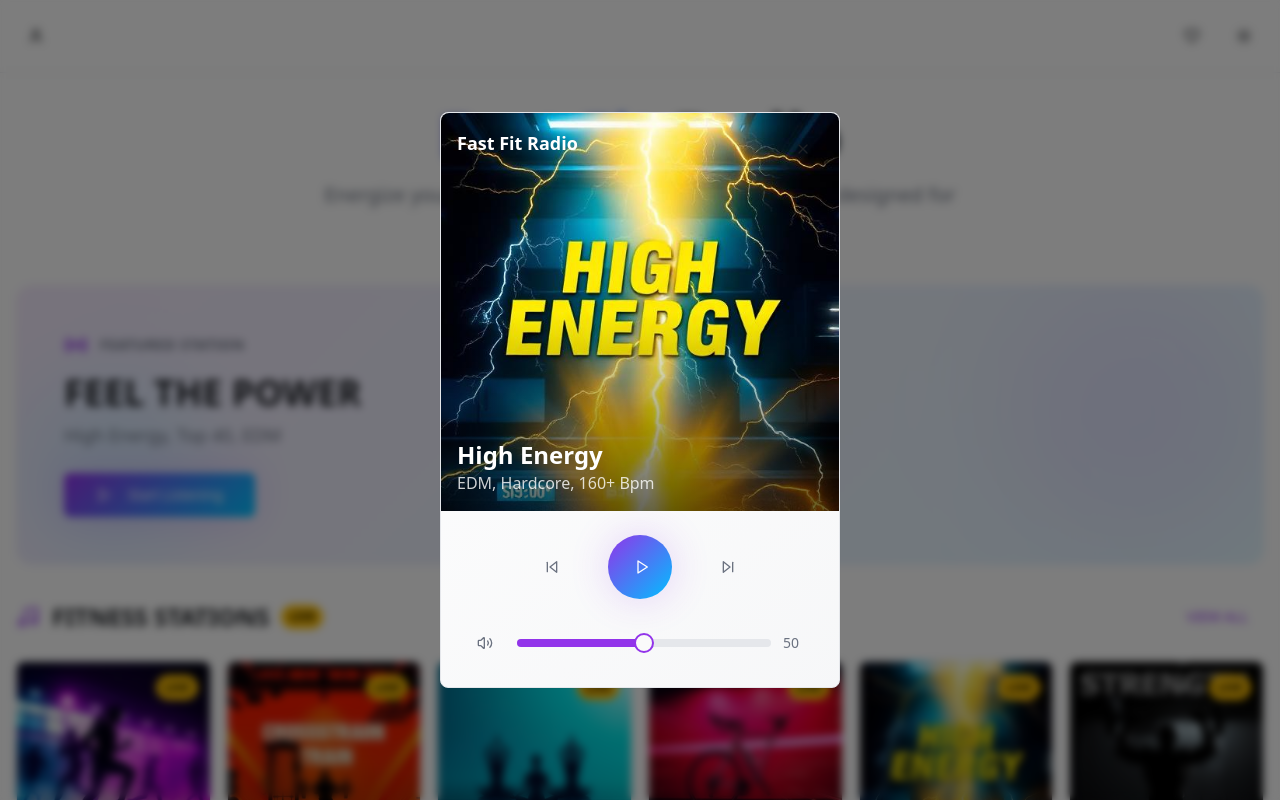
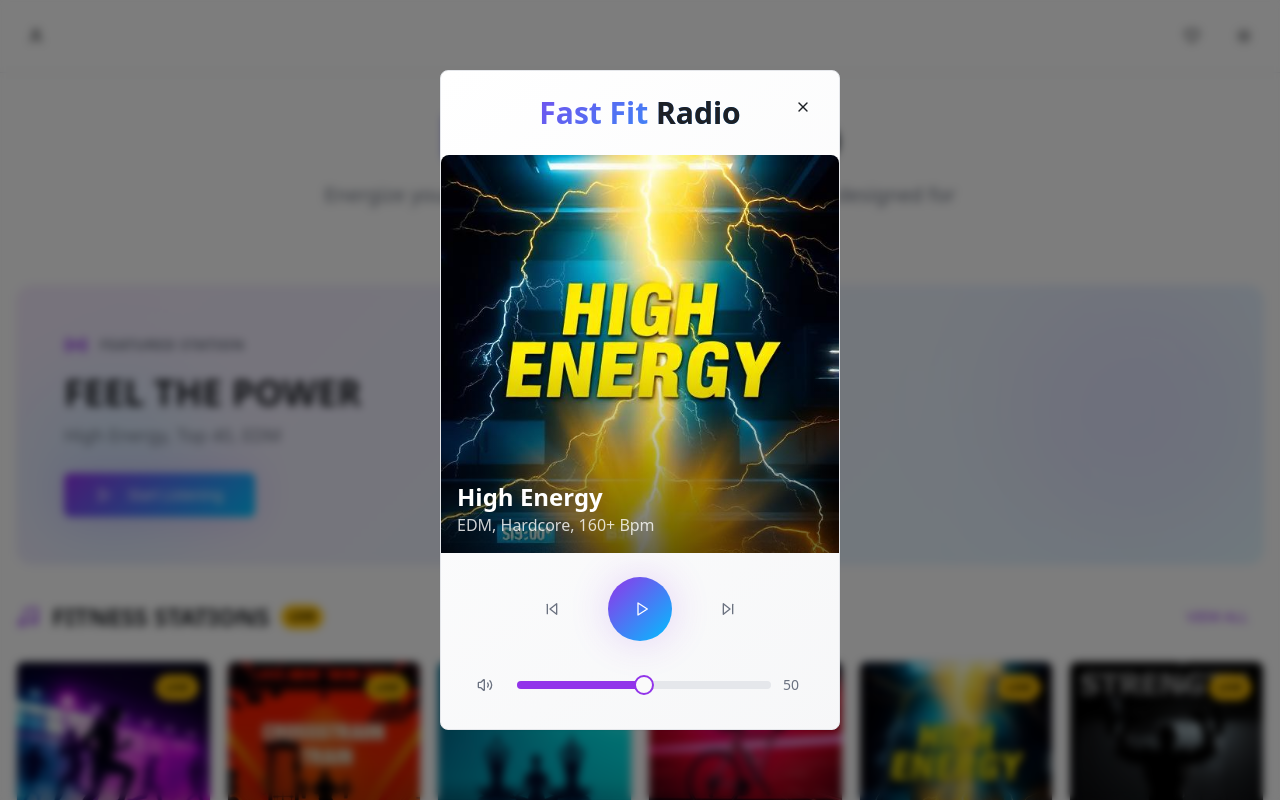
Before and after one commit to sebastiangut/fastfit-beat, a React (Vite) app: page / in a window 1280 px wide. Both pictures are taken after a click on the button "Start Listening". Shown: the top 800 px of the page. Built offline with nearby package versions, Linux system fonts and the light colour scheme.

Commit message:
Add header to player
Add "Fast Fit Radio" text as a header to the player, inheriting the styles from the homepage.

```diff
--- a/src/components/RadioPlayer.tsx
+++ b/src/components/RadioPlayer.tsx
@@ -95,6 +95,13 @@ const RadioPlayer: React.FC<RadioPlayerProps> = ({ station, isOpen, onClose }) =
             <X className="h-5 w-5" />
           </Button>
 
+          {/* Header Title */}
+          <div className="text-center py-6">
+            <h1 className="text-2xl md:text-3xl font-bold bg-gradient-primary bg-clip-text text-transparent">
+              Fast Fit <span className="text-foreground">Radio</span>
+            </h1>
+          </div>
+
           {/* Cover image */}
           <div className="aspect-square md:aspect-square relative overflow-hidden md:rounded-t-lg flex-shrink-0">
             <img
@@ -103,11 +110,6 @@ const RadioPlayer: React.FC<RadioPlayerProps> = ({ station, isOpen, onClose }) =
               className="w-full h-full object-cover"
             />
             <div className="absolute inset-0 bg-gradient-to-t from-black/60 via-transparent to-transparent" />
-
-            {/* Top title */}
-            <div className="absolute top-4 left-4 text-white">
-              <h1 className="text-lg font-bold">Fast Fit Radio</h1>
-            </div>
 
             {/* Station info overlay */}
             <div className="absolute bottom-4 left-4 text-white">
```
